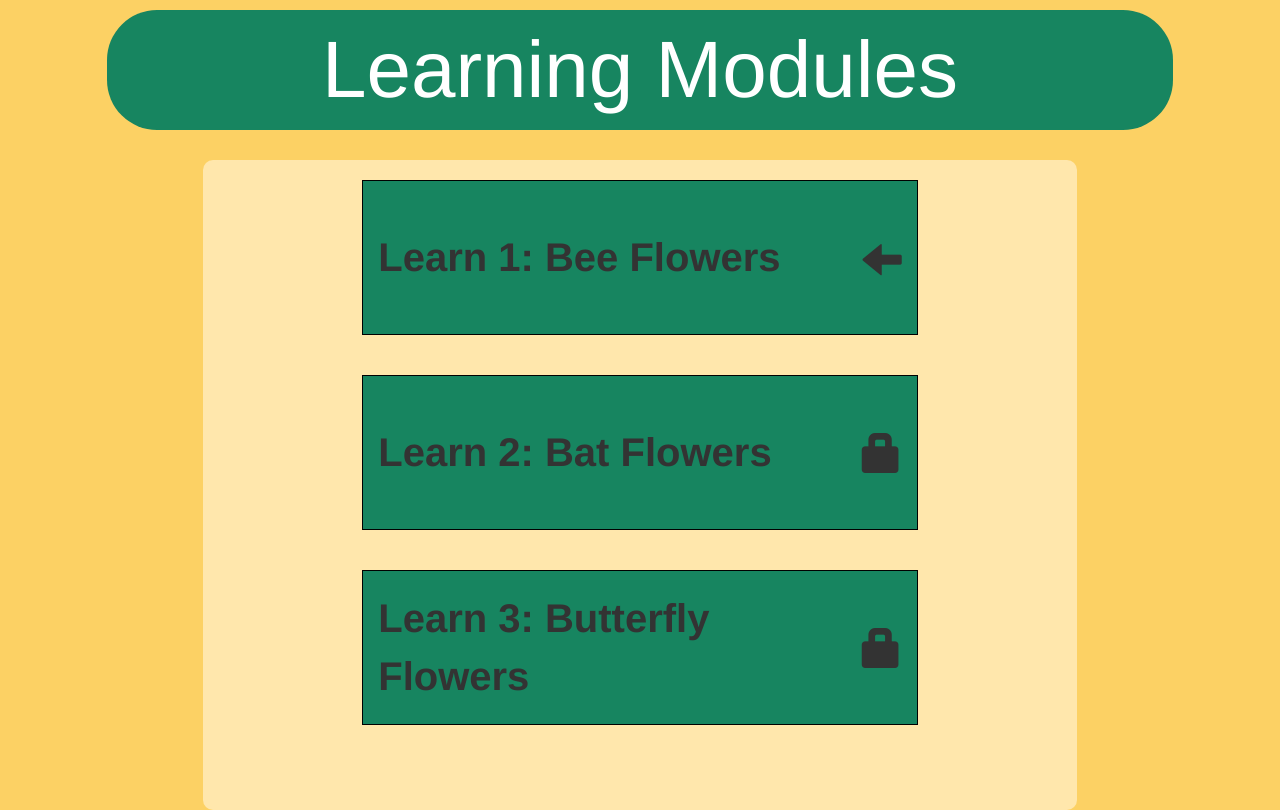
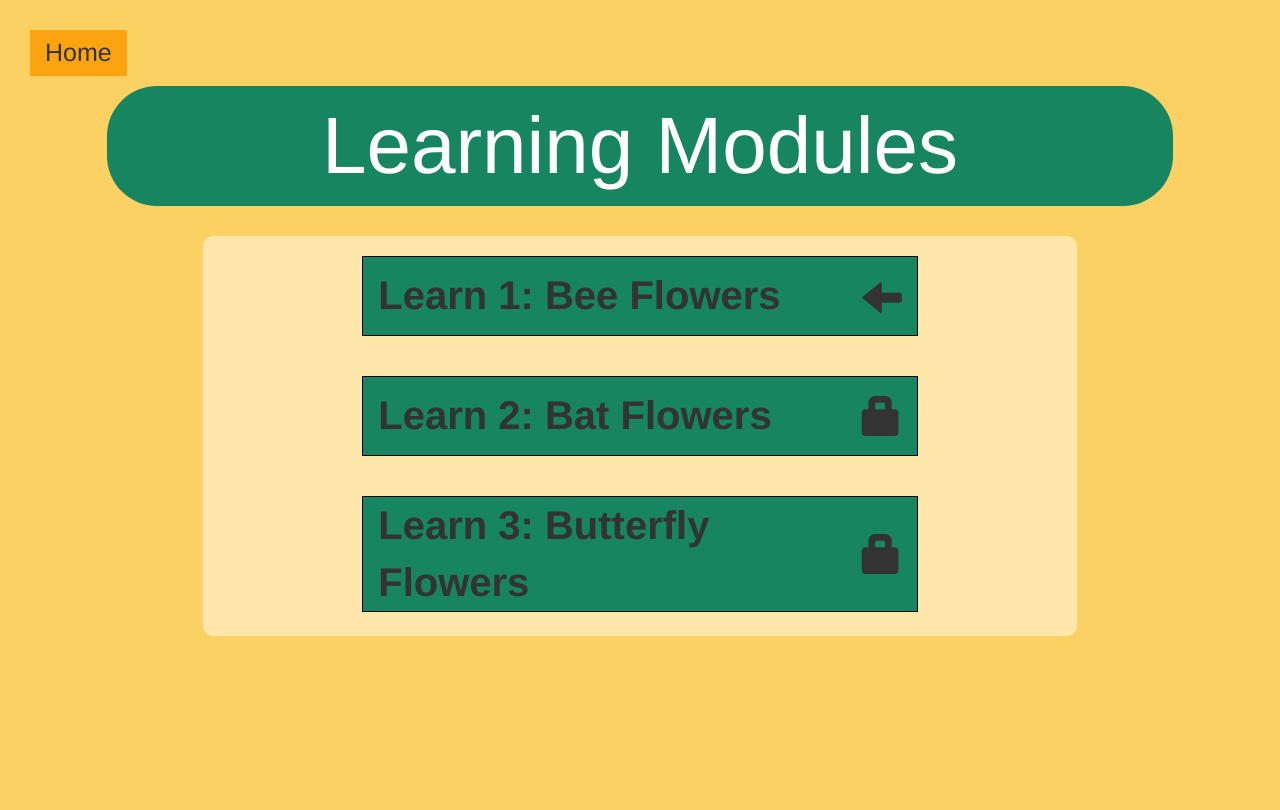
Before and after one commit to joshuahahn/PollinatorFriendlyGardening, a Flask app: page /learningmodules in a window 1280 px wide. After the commit the page ends 636 px from the top, so only its background shows below. Run offline with Flask 3, Linux system fonts and the light colour scheme; some libraries are stand-ins or nearby versions.

Commit message:
Changes to learning modules

```diff
--- a/static/learningmodules.js
+++ b/static/learningmodules.js
@@ -1,4 +1,8 @@
 $(function () {
+  $("#homeButton").click(function(){
+    window.location.href = "/";
+  })
+
   let unlockedArray = [];
   let completions = categorizeCompletion(data);
 
--- a/static/styles.css
+++ b/static/styles.css
@@ -254,12 +254,12 @@ main {
 }
 
 .learning-module-buttons {
-    height: 80%;
+    height: 60%;
 }
 
 .learning-buttons {
     background-color: var(--lighter-bg);
-    height: calc(100vh - 150px);
+    height: calc(100vh - 400px);
     /* Adjust height to cover remaining vertical space */
     /* Add padding for spacing */
     border-radius: 10px;
--- a/templates/learningmodules.html
+++ b/templates/learningmodules.html
@@ -9,6 +9,7 @@
 </script>
 <script type="text/javascript" src="{{ url_for('static', filename = 'learningmodules.js') }}"></script>
 
+<button id="homeButton" class="homeButton">Home</button>
 <div class="row learning-module-row-padding mx-0">
     <div class="col-md-1"></div>
     <div class="col-md-10 horizontal-center center-text learning-module-title">
```
